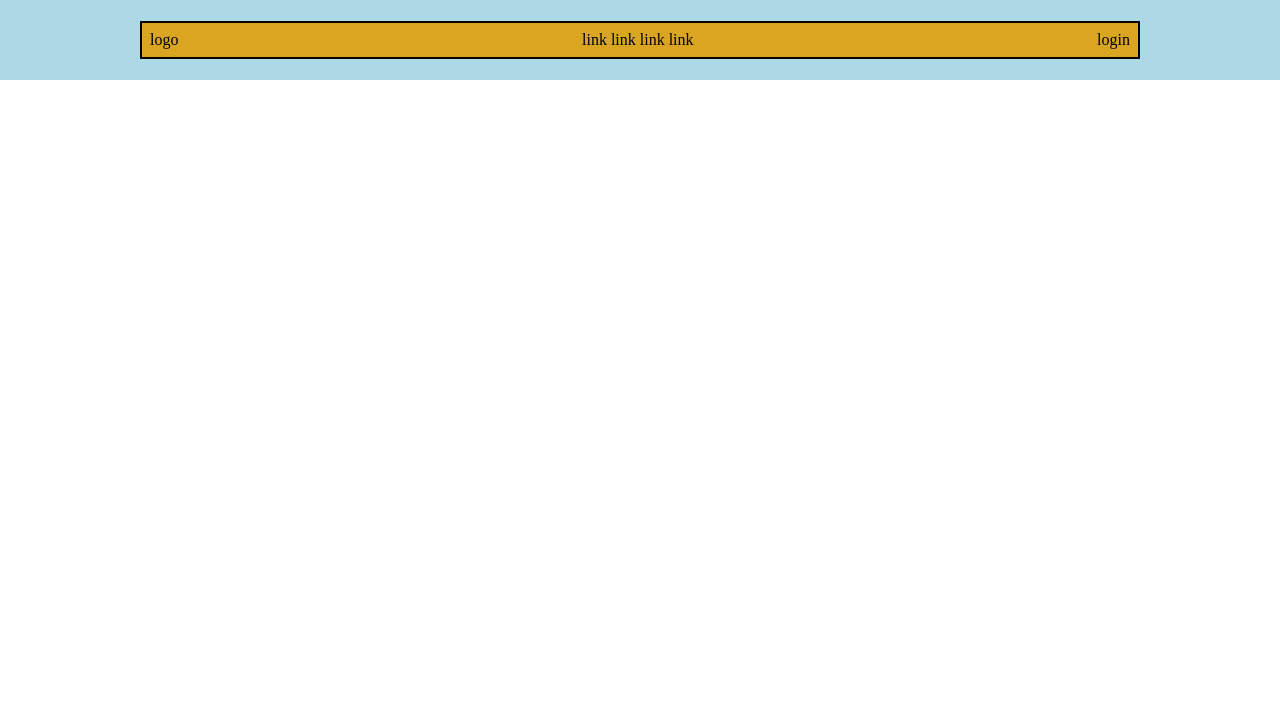
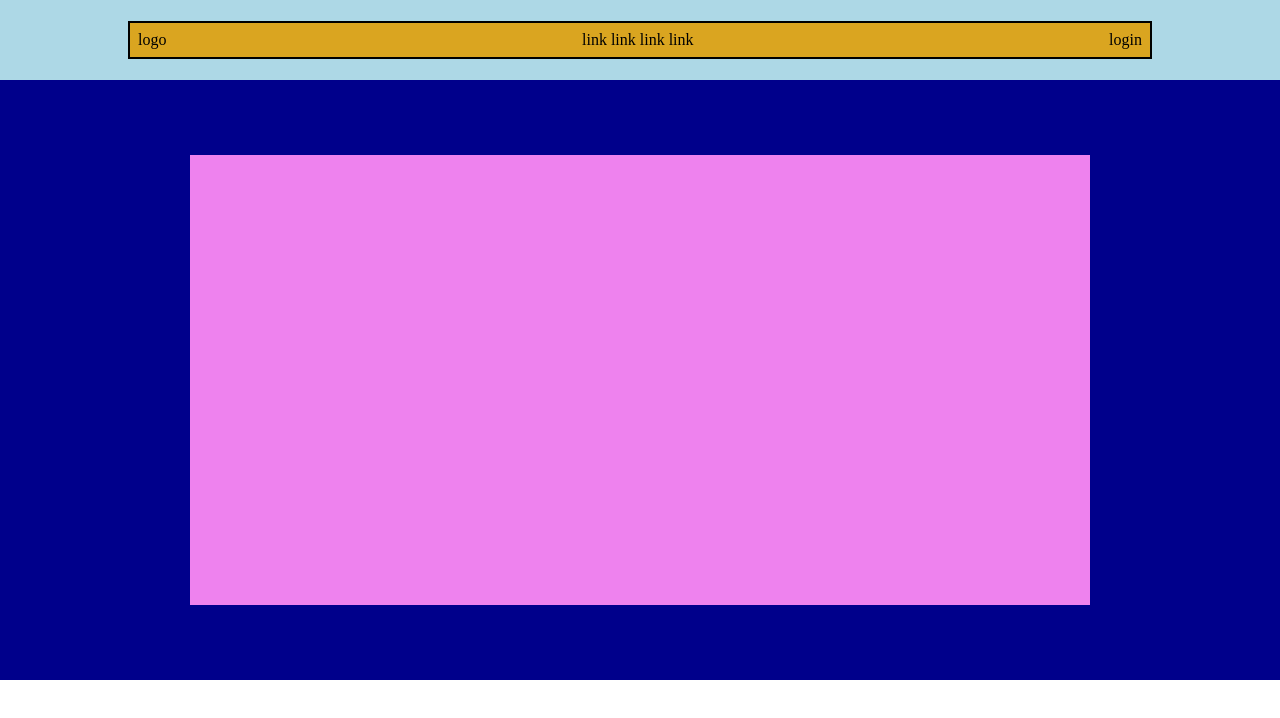
Before and after one commit to FrancescoMorettiBrs/htmlcss-struttura-discord, a plain HTML site: page index.html in a window 1280 px wide. Drawn offline with Linux system fonts and the light colour scheme.

Commit message:
feat: header + start-main

```diff
--- a/css/style.css
+++ b/css/style.css
@@ -11,10 +11,21 @@ img {
 
 /* COMMON */
 /* Layout */
-.container {
+.container-header {
   width: 80%;
-  max-width: 1000px;
+  max-width: 1200px;
   margin: 0 auto;
+}
+
+.container-main {
+  width: 80%;
+  max-width: 900px;
+  margin: 0 auto;
+  /* debug */
+  background-color: #ee82ee;
+}
+
+.container-footer {
 }
 
 /* Header */
@@ -25,7 +36,7 @@ img {
   align-content: center;
 }
 
-.flex-container-logo {
+.flex-container-header {
   display: flex;
   padding: 8px;
   justify-content: space-between;
@@ -35,4 +46,15 @@ img {
 }
 
 /* Main */
+.main-bg-blu {
+  height: 600px;
+  background-color: #00008b;
+  align-content: center;
+}
+
+.flex-container-main {
+  width: 600px;
+  height: 450px;
+}
+
 /* Footer */
--- a/index.html
+++ b/index.html
@@ -11,8 +11,8 @@
     <!-- Header -->
     <header>
       <div class="header-bg">
-        <div class="container">
-          <div class="flex-container-logo">
+        <div class="container-header">
+          <div class="flex-container-header">
             <div>logo</div>
             <div>link link link link</div>
             <div>login</div>
@@ -22,7 +22,13 @@
     </header>
     <!-- Fine Header -->
     <!-- Main -->
-    <main></main>
+    <main>
+      <div class="main-bg-blu">
+        <div class="container-main">
+            <div class="flex-container-main"></div>
+        </div>
+      </div>
+    </main>
     <!-- Fine Main -->
     <!-- Footer -->
     <footer></footer>
```
